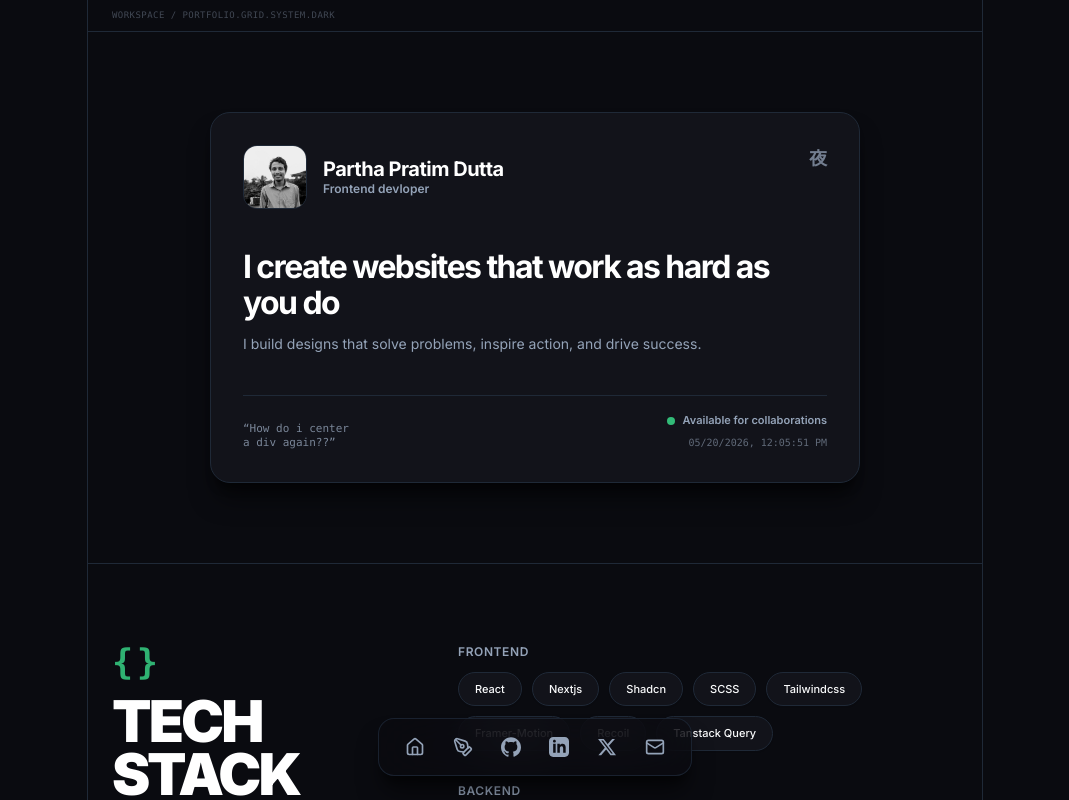
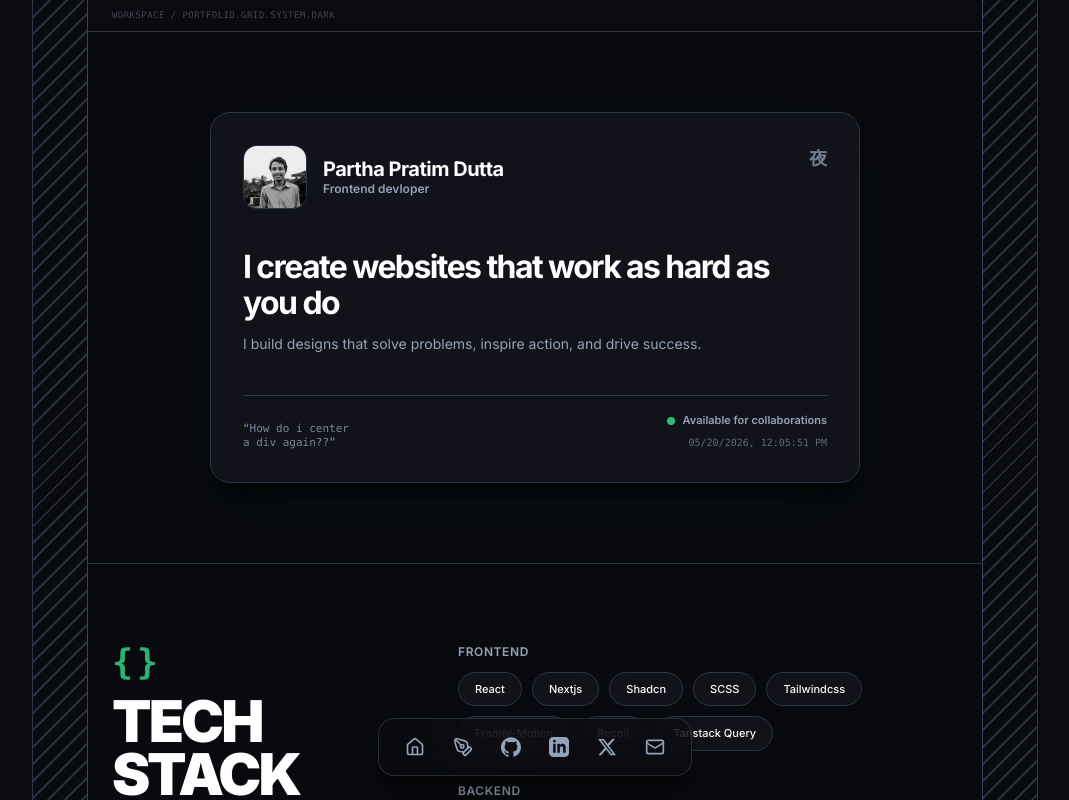
Before and after one commit to parthaprd/Portfolio, a Next.js app: page / in a window 1280 px wide. Shown: the top 800 px of the page, without its empty margins (105-1174 px from the left). Built offline with nearby package versions, Linux system fonts and the light colour scheme.

Commit message:
ui change

```diff
--- a/app/globals.css
+++ b/app/globals.css
@@ -6,14 +6,14 @@
   --foreground-secondary: #94a3b8; /* Muted cool slate secondary typography */
   --card: #12131a;               /* User's primary dark slate grey/blue card back */
   --card-foreground: #f9fafb;
-  --border: #1f2937;             /* Thin blueprint border grid lines */
+  --border: #2c3545;             /* Sleek slate-grey blueprint border lines */
 
   --primary: #32bb78;            /* Glowing emerald-green accent highlight */
   --primary-hover: #2ba267;
   --secondary: #2ba267;          /* Accent dark hover state */
 
   /* Full Extracted Palette mapped to Dark Grid system */
-  --palette-1: #1f2937;
+  --palette-1: #2c3545;
   --palette-2: #12131a;
   --palette-3: #0c0d12;
   --palette-4: #191919;
@@ -60,11 +60,37 @@ body {
 .bg-blueprint-stripes {
   background-image: repeating-linear-gradient(
     -45deg,
-    transparent,
-    transparent 6px,
-    var(--border) 6px,
-    var(--border) 7.5px
+    transparent 0px,
+    transparent 10px,
+    rgba(148, 163, 184, 0.35) 10px,
+    rgba(148, 163, 184, 0.35) 12px
   );
+}
+
+/* Mathematically aligned 56px background grid pattern */
+.bg-grid-pattern {
+  background-size: 56px 56px;
+  background-image:
+    linear-gradient(to right, rgba(148, 163, 184, 0.16) 1px, transparent 1px),
+    linear-gradient(to bottom, rgba(148, 163, 184, 0.16) 1px, transparent 1px);
+  background-position: center top;
+}
+
+/* Premium radial gradient spotlight that fades the grid gracefully towards edges */
+.bg-grid-spotlight {
+  position: absolute;
+  top: 0;
+  left: 0;
+  right: 0;
+  height: 1400px;
+  background: radial-gradient(
+    circle at 50% 320px,
+    transparent 0%,
+    rgba(10, 11, 16, 0.15) 35%,
+    rgba(10, 11, 16, 0.75) 70%,
+    var(--background) 100%
+  );
+  pointer-events: none;
 }
 
 /* Custom pulsing green dot using the glowing emerald #32bb78 */
--- a/app/page.js
+++ b/app/page.js
@@ -96,20 +96,26 @@ export default function PortfolioPage() {
   return (
     <div className="min-h-screen w-full bg-background relative flex flex-col items-center overflow-x-hidden">
 
-      {/* BACKGROUND DECORATION: Left and Right Absolute Blueprint Side Gutters in Dark Slate Stripes exactly like reference */}
-      <div className="hidden lg:block absolute top-0 bottom-0 left-[calc(50%-33.5rem)] w-12 border-l border-r border-border/85 bg-blueprint-stripes opacity-35 pointer-events-none -z-10" />
-      <div className="hidden lg:block absolute top-0 bottom-0 right-[calc(50%-33.5rem)] w-12 border-l border-r border-border/85 bg-blueprint-stripes opacity-35 pointer-events-none -z-10" />
+      {/* 1. Spotlight highlight (lowest background overlay) */}
+      <div className="bg-grid-spotlight pointer-events-none -z-30" />
 
-      {/* MAIN CONTAINER: Centered dark blueprint drafting grid column */}
-      <main className="flex-1 w-full max-w-4xl border-l border-r border-border flex flex-col bg-background relative text-foreground">
+      {/* 2. Grid Pattern Overlay (crisp grid lines drawn on top of the spotlight glow) */}
+      <div className="absolute inset-0 bg-grid-pattern pointer-events-none -z-20" />
+
+      {/* MAIN CONTAINER: Centered dark blueprint drafting grid column aligned to the 56px grid (896px = 16 cells) */}
+      <main className="flex-1 w-full max-w-[896px] border-l border-r border-border flex flex-col bg-[#0a0b10]/55 backdrop-blur-[1px] relative text-foreground">
+
+        {/* Left and Right Side Blueprint Stripe Gutters, positioned inside main to guarantee stretching to 100% of the scrollable height */}
+        <div className="hidden md:block absolute top-0 bottom-0 left-[-56px] w-[56px] border-l border-r border-[#3b4b66] bg-blueprint-stripes opacity-70 pointer-events-none -z-10" />
+        <div className="hidden md:block absolute top-0 bottom-0 right-[-56px] w-[56px] border-l border-r border-[#3b4b66] bg-blueprint-stripes opacity-70 pointer-events-none -z-10" />
 
         {/* GRID SPACER HEADER: Drafting horizontal titlebar */}
-        <div className="w-full h-8 border-b border-border select-none bg-palette-3/20 flex items-center px-6">
+        <div className="w-full h-8 border-b border-border select-none bg-[#0c0d12]/45 flex items-center px-6">
           <span className="font-mono text-[9px] text-foreground-secondary/40 tracking-wider">WORKSPACE / PORTFOLIO.GRID.SYSTEM.DARK</span>
         </div>
 
         {/* SECTION 1: Friendly Profile Card Compartment */}
-        <section className="w-full px-6 py-16 md:py-20 border-b border-border flex justify-center bg-background relative">
+        <section className="w-full px-6 py-16 md:py-20 border-b border-border flex justify-center bg-transparent relative">
           <div className="w-full max-w-[650px] relative">
             {/* Glowing background ambient emerald light */}
             <div className="absolute inset-0 bg-primary/5 rounded-[20px] blur-2xl transform translate-y-4 scale-95 -z-10" />
@@ -187,7 +193,7 @@ export default function PortfolioPage() {
         </section>
 
         {/* SECTION 2: Flat Blueprint Tech Stack Row (Split Left/Right grid columns) */}
-        <section className="w-full px-6 py-16 md:py-20 border-b border-border bg-background flex justify-center">
+        <section className="w-full px-6 py-16 md:py-20 border-b border-border bg-transparent flex justify-center">
           <motion.div
             initial={{ opacity: 0, scale: 0.99 }}
             whileInView={{ opacity: 1, scale: 1 }}
@@ -235,10 +241,10 @@ export default function PortfolioPage() {
         </section>
 
         {/* SECTION 3: Flat Tailwind CSS-style Project Grid (Separated directly by thin border lines exactly like reference) */}
-        <section id="projects" className="w-full flex flex-col bg-background">
+        <section id="projects" className="w-full flex flex-col bg-transparent">
 
           {/* Header compartment: Separated by a horizontal border line */}
-          <div className="w-full px-8 py-14 border-b border-border select-none bg-background">
+          <div className="w-full px-8 py-14 border-b border-border select-none bg-transparent">
             <span className="font-mono text-xs font-semibold text-primary uppercase tracking-widest">
               UI BLOCKS / LIVE PREVIEW
             </span>
@@ -252,7 +258,7 @@ export default function PortfolioPage() {
             {projects.map((proj, idx) => (
               <div
                 key={idx}
-                className="p-8 flex flex-col flex-grow bg-background border-b last:border-b-0 md:border-b-0 md:border-r md:last:border-r-0 border-border transition-colors duration-200 hover:bg-[#12131a]/20"
+                className="p-8 flex flex-col flex-grow bg-transparent border-b last:border-b-0 md:border-b-0 md:border-r md:last:border-r-0 border-border transition-colors duration-200 hover:bg-[#12131a]/25"
               >
                 {/* Isometric flat thumbnail element */}
                 <div className="w-full aspect-video rounded-[10px] overflow-hidden mb-6 relative bg-palette-3 border border-border">
```
